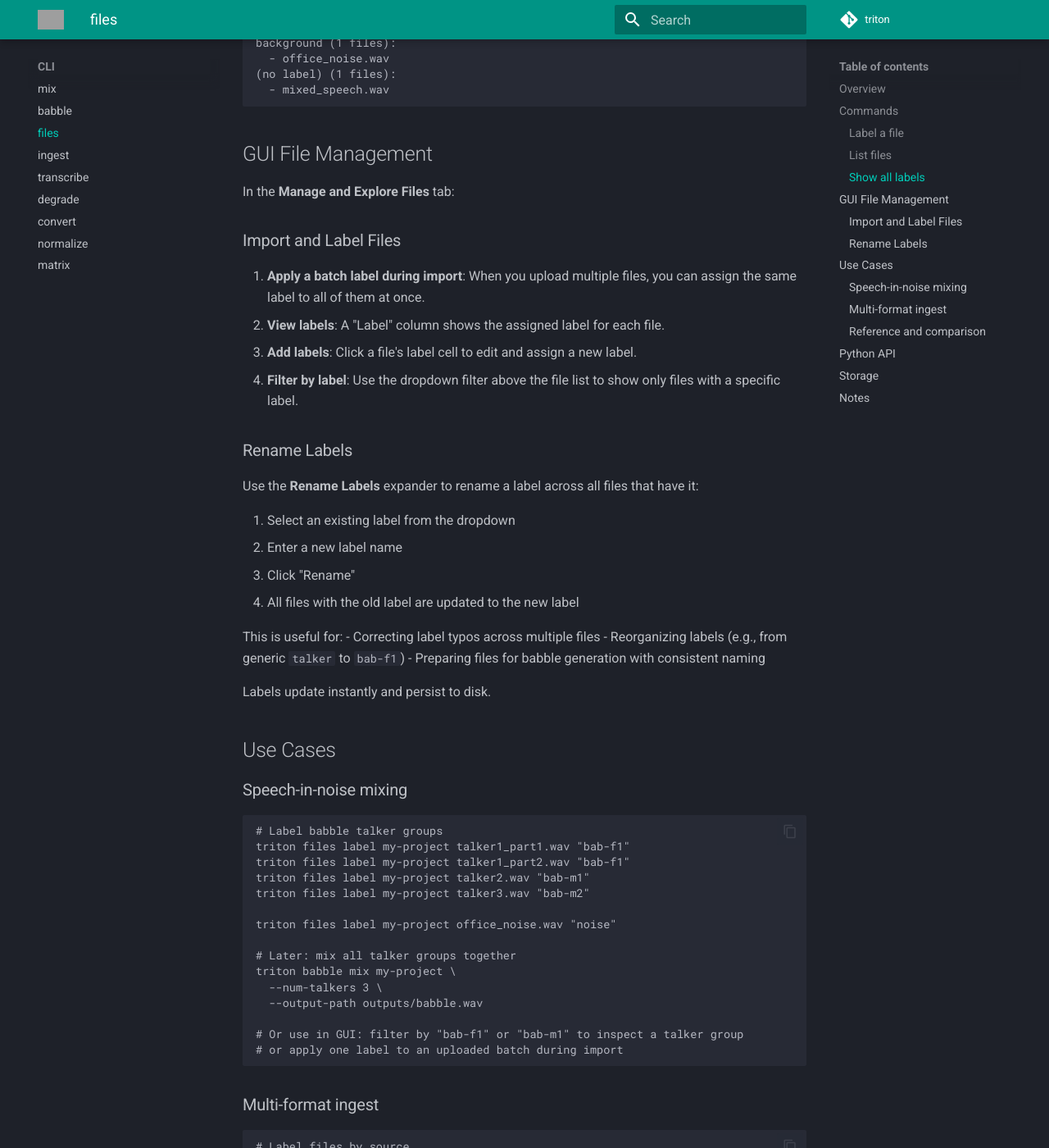
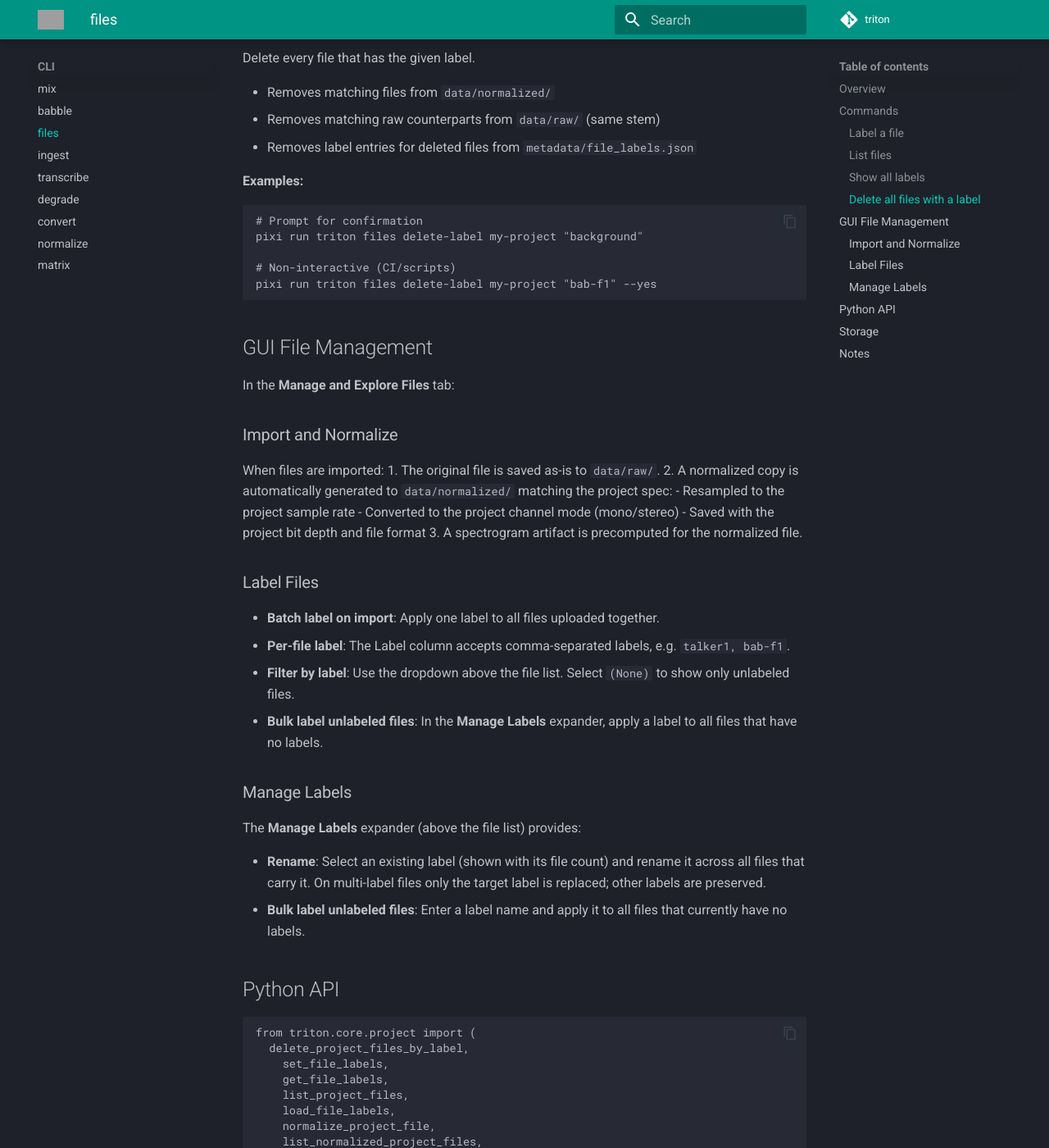
Before and after one commit to AliTafakkor/triton, an MkDocs documentation site: the page built from docs/cli/files.md, in a window 1280 px wide and 1400 px high, scrolled down 1689 px. Shown: the whole window at 82% size. Built offline with MkDocs 1.6.1 and Material for MkDocs 9.7.7, drawn with Linux system fonts in a browser that asks for light colours; comment, search, counter and statistics services are not loaded; some of the changed text lies outside the part shown; grey boxes are pictures that could not be loaded.

Commit message:
docs: update all docs and README for new project features
- core.project.md: document bit_depth, file_format, normalized_dir,
  normalize_project_file(), multi-label API, stem-based label keys
- cli/files.md: fix spectrogram source (normalized file), update label
  format example to stem keys (no extension), document delete-label command
- gui.md: document bit depth/file format in project creation, import
  normalization flow, multi-label per-file editing, (None) filter,
  bulk label unlabeled, Manage Labels expander, rename RSS Ingest tab
  section replacing stale Roadmap tab
- quickstart.md: add bit depth and file format to project creation step,
  multi-label and normalization in file management step, fix notes
- README.md: rewrite to reflect actual implemented features (project spec,
  auto-normalization, multi-label, babble, pipeline matrix)

````diff
--- a/docs/api/core.project.md
+++ b/docs/api/core.project.md
@@ -1,26 +1,61 @@
 # core.project
 
-Project lifecycle and storage helpers shared by GUI and CLI.
+Project lifecycle, storage, and normalization helpers shared by GUI and CLI.
 
 ## Project
 
-Typed project model with lifecycle and convenience methods.
+Typed project model loaded from `triton.toml`. Defines the complete audio contract for everything inside the project.
 
 ### Fields
 
-- `name`
-- `path`
-- `sample_rate`
-- `channel_mode`
+| Field | Type | Description |
+|---|---|---|
+| `name` | `str` | Project name |
+| `path` | `Path` | Project root directory |
+| `sample_rate` | `int` | Target sample rate in Hz (e.g. 16000) |
+| `channel_mode` | `"mono" \| "stereo"` | Target channel format |
+| `bit_depth` | `int` | Target bit depth: 8, 16, 24, or 32 (default 16) |
+| `file_format` | `str` | Target output format: `"wav"`, `"flac"`, or `"ogg"` (default `"wav"`) |
+
+### Properties
+
+- `raw_dir` — path to `data/raw/`
+- `normalized_dir` — path to `data/normalized/`
 
 ### Methods
 
-- `Project.load(project_dir)`
-- `Project.create(project_dir, sample_rate, channel_mode)`
-- `register_recent()`
-- `list_files()`
-- `add_file(filename, content)`
-- `to_dict()`
+- `Project.load(project_dir)` — load from `triton.toml`
+- `Project.create(project_dir, sample_rate, channel_mode, bit_depth, file_format)` — initialize + write config
+- `register_recent()` — add to recent projects list
+- `list_files()` — list normalized audio files (from `data/normalized/`)
+- `add_file(filename, content)` — write raw bytes to `data/raw/`
+- `to_dict()` — serialize to plain dict
+
+## Project config (`triton.toml`)
+
+```toml
+[project]
+name = "my-project"
+root = "/path/to/my-project"
+
+[audio]
+sample_rate = 16000
+channels = "mono"
+bit_depth = 16
+format = "wav"
+
+[storage]
+raw = "data/raw"
+normalized = "data/normalized"
+derived = "data/derived"
+metadata = "metadata"
+
+[spectrogram]
+type = "stft"
+n_fft = 1024
+hop_length = 256
+...
+```
 
 ## Pipeline
 
@@ -39,35 +74,31 @@
 
 ## Spectrogram settings
 
-Project config includes a `[spectrogram]` section with defaults used for import-time spectrogram generation.
+Project config includes a `[spectrogram]` section with defaults used at import time.
 
 ### Keys
 
 - `type` (`stft`, `mel`, `cqt`)
-- `n_fft`
-- `hop_length`
-- `win_length`
-- `window`
-- `n_mels`
-- `fmin`
-- `fmax`
-- `power`
+- `n_fft`, `hop_length`, `win_length`, `window`
+- `n_mels`, `fmin`, `fmax`, `power`
 
-### Helper
+### Helpers
 
 - `load_project_spectrogram_settings(project_dir)`
+- `update_project_spectrogram_settings(project_dir, settings)`
 
 ## Lifecycle helpers
 
-- `create_project(project_dir, sample_rate, channel_mode)`
-- `load_project_config(project_dir)`
-- `initialize_project_tree(project_dir)`
-- `write_project_config(project_dir, sample_rate, channel_mode)`
+- `create_project(project_dir, sample_rate, channel_mode, bit_depth, file_format)` — create a new project
+- `load_project_config(project_dir)` — load existing project
+- `initialize_project_tree(project_dir)` — create directory layout
+- `write_project_config(project_dir, sample_rate, channel_mode, bit_depth, file_format)` — write `triton.toml`
 
 ## Path helpers
 
 - `project_config_path(project_dir)`
-- `project_raw_dir(project_dir)`
+- `project_raw_dir(project_dir)` — `data/raw/`
+- `project_normalized_dir(project_dir)` — `data/normalized/`
 
 ## Recent projects
 
@@ -77,13 +108,30 @@
 
 ## File management
 
-- `list_project_files(project_dir)`
-- `add_project_file(project_dir, filename, content)`
+- `list_project_files(project_dir, label=None)` — list raw audio files, optionally filtered by label
+- `list_normalized_project_files(project_dir)` — list normalized audio files in `data/normalized/`
+- `add_project_file(project_dir, filename, content)` — write raw bytes to `data/raw/`
+- `normalize_project_file(project_dir, raw_path, project)` — convert a raw file to the project spec and save to `data/normalized/`
 - `rename_project_file(file_path, new_name)`
 - `delete_project_file(file_path)`
+- `delete_project_files_by_label(project_dir, label)` — delete all normalized files with a given label (and matching raw stems)
 - `sanitize_filename(name)`
+
+## File labels
+
+Labels are stored in `metadata/file_labels.json` keyed by file stem (no extension), e.g. `{ "filename": ["label1", "label2"] }`.
+Files can have multiple labels. Use comma-separated values in the GUI label field.
+Label keys use the stem so that the raw file (`file.mp3`) and normalized file (`file.wav`) share the same label entry.
+
+- `load_file_labels(project_dir)` → `dict[str, list[str]]`
+- `save_file_labels(project_dir, labels)`
+- `set_file_labels(project_dir, file_path, labels)` — set all labels for a file (replaces existing)
+- `set_file_label(project_dir, file_path, label)` — set a single label (backward-compat wrapper)
+- `get_file_labels(project_dir, file_path)` → `list[str]`
+- `get_file_label(project_dir, file_path)` → `str | None` (first label)
+- `set_project_file_labels(project_dir, file_paths, label)` — batch apply one label
 
 ## Constants
 
-- `PROJECT_CONFIG_NAME`
-- `SUPPORTED_AUDIO_SUFFIXES`
+- `PROJECT_CONFIG_NAME` — `"triton.toml"`
+- `SUPPORTED_AUDIO_SUFFIXES` — `{".wav", ".flac", ".ogg", ".mp3", ".m4a"}`
--- a/docs/cli/files.md
+++ b/docs/cli/files.md
@@ -1,17 +1,17 @@
 # files
 
-Manage project audio files with labeling and filtering.
+Manage project audio files with labeling, filtering, and normalization.
 
 ## Overview
 
-The files command provides project-aware file management including:
+The `files` command provides project-aware file management:
 
-- **Label files** with custom tags (e.g., "bab-f1", "bab-m1", "background")
+- **Label files** with one or more custom tags (e.g., `"bab-f1"`, `"background"`)
 - **Filter files** by label in both CLI and GUI
 - **View labels** across all project files
 - **Organize assets** for easier downstream processing
 
-Labels persist in `metadata/file_labels.json` and work across CLI and GUI interfaces.
+Labels persist in `metadata/file_labels.json`. A file can have multiple labels, stored as a list.
 
 ## Commands
 
@@ -21,17 +21,13 @@
 pixi run triton files label <project_dir> <filename> "<label>"
 ```
 
-Assign a label to a file. Use meaningful labels like:
-- `"bab-f1"`, `"bab-m1"` - for babble talker groups
-- `"speaker_f"`, `"speaker_m"` - for general speech talkers
-- `"noise"`, `"traffic"`, `"background"` - for background sounds
-- `"reference"` - for anchors or standard files
+Assign a label to a file. Labels are appended to the existing label set.
 
-**Example:**
+**Examples:**
 
 ```bash
-pixi run triton files label my-project speaker_female.wav "talker"
-pixi run triton files label my-project speaker_male.wav "talker"
+pixi run triton files label my-project speaker_female.wav "bab-f1"
+pixi run triton files label my-project speaker_female.wav "studio"    # adds second label
 pixi run triton files label my-project office_noise.wav "background"
 ```
 
@@ -43,7 +39,7 @@
 
 List all project files, optionally filtered by label.
 
-**Example:**
+**Examples:**
 
 ```bash
 # All files
@@ -51,9 +47,6 @@
 
 # Only babble talker groups
 pixi run triton files list my-project --label "bab-f1"
-
-# Only background noise
-pixi run triton files list my-project --label "background"
 ```
 
 ### Show all labels
@@ -62,138 +55,131 @@
 pixi run triton files show-labels <project_dir>
 ```
 
-Display a summary of all labels and the files they tag.
+Display all file-to-label mappings in the project.
 
-**Example:**
+**Output:**
+
+```
+File labels:
+
+  speaker_female.wav: bab-f1, studio
+  speaker_male.wav: bab-m1
+  office_noise.wav: background
+
+Total labeled files: 3
+```
+
+### Delete all files with a label
 
 ```bash
-pixi run triton files show-labels my-project
+pixi run triton files delete-label <project_dir> "<label>" [--yes]
 ```
 
-Output:
-```
-bab-f1 (2 files):
-  - speaker_female_part1.wav
-  - speaker_female_part2.wav
-background (1 files):
-  - office_noise.wav
-(no label) (1 files):
-  - mixed_speech.wav
+Delete every file that has the given label.
+
+- Removes matching files from `data/normalized/`
+- Removes matching raw counterparts from `data/raw/` (same stem)
+- Removes label entries for deleted files from `metadata/file_labels.json`
+
+**Examples:**
+
+```bash
+# Prompt for confirmation
+pixi run triton files delete-label my-project "background"
+
+# Non-interactive (CI/scripts)
+pixi run triton files delete-label my-project "bab-f1" --yes
 ```
 
 ## GUI File Management
 
 In the **Manage and Explore Files** tab:
 
-### Import and Label Files
+### Import and Normalize
 
-1. **Apply a batch label during import**: When you upload multiple files, you can assign the same label to all of them at once.
-2. **View labels**: A "Label" column shows the assigned label for each file.
-3. **Add labels**: Click a file's label cell to edit and assign a new label.
-4. **Filter by label**: Use the dropdown filter above the file list to show only files with a specific label.
+When files are imported:
+1. The original file is saved as-is to `data/raw/`.
+2. A normalized copy is automatically generated to `data/normalized/` matching the project spec:
+   - Resampled to the project sample rate
+   - Converted to the project channel mode (mono/stereo)
+   - Saved with the project bit depth and file format
+3. A spectrogram artifact is precomputed for the normalized file.
 
-### Rename Labels
+### Label Files
 
-Use the **Rename Labels** expander to rename a label across all files that have it:
+- **Batch label on import**: Apply one label to all files uploaded together.
+- **Per-file label**: The Label column accepts comma-separated labels, e.g. `talker1, bab-f1`.
+- **Filter by label**: Use the dropdown above the file list. Select `(None)` to show only unlabeled files.
+- **Bulk label unlabeled files**: In the **Manage Labels** expander, apply a label to all files that have no labels.
 
-1. Select an existing label from the dropdown
-2. Enter a new label name
-3. Click "Rename"
-4. All files with the old label are updated to the new label
+### Manage Labels
 
-This is useful for:
-- Correcting label typos across multiple files
-- Reorganizing labels (e.g., from generic `talker` to `bab-f1`)
-- Preparing files for babble generation with consistent naming
+The **Manage Labels** expander (above the file list) provides:
 
-Labels update instantly and persist to disk.
-
-## Use Cases
-
-### Speech-in-noise mixing
-
-```bash
-# Label babble talker groups
-triton files label my-project talker1_part1.wav "bab-f1"
-triton files label my-project talker1_part2.wav "bab-f1"
-triton files label my-project talker2.wav "bab-m1"
-triton files label my-project talker3.wav "bab-m2"
-
-triton files label my-project office_noise.wav "noise"
-
-# Later: mix all talker groups together
-triton babble mix my-project \
-  --num-talkers 3 \
-  --output-path outputs/babble.wav
-
-# Or use in GUI: filter by "bab-f1" or "bab-m1" to inspect a talker group
-# or apply one label to an uploaded batch during import
-```
-
-### Multi-format ingest
-
-```bash
-# Label files by source
-triton files label my-project podcast_ep1.wav "podcast"
-triton files label my-project podcast_ep2.wav "podcast"
-triton files label my-project audiobook.wav "audiobook"
-
-# Process only podcasts
-triton files list my-project --label "podcast"
-```
-
-### Reference and comparison
-
-```bash
-# Tag artifacts for comparison runs
-triton files label my-project baseline_output.wav "reference"
-triton files label my-project experiment_output.wav "experiment"
-```
+- **Rename**: Select an existing label (shown with its file count) and rename it across all files that carry it. On multi-label files only the target label is replaced; other labels are preserved.
+- **Bulk label unlabeled files**: Enter a label name and apply it to all files that currently have no labels.
 
 ## Python API
 
 ```python
 from triton.core.project import (
-    set_file_label,
-    get_file_label,
+  delete_project_files_by_label,
+    set_file_labels,
+    get_file_labels,
     list_project_files,
     load_file_labels,
+    normalize_project_file,
+    list_normalized_project_files,
 )
 
-# Assign a label
-set_file_label(project_dir, "speaker.wav", "bab-f1")
+# Assign multiple labels
+set_file_labels(project_dir, file_path, ["bab-f1", "studio"])
 
-# Get label for a file
-label = get_file_label(project_dir, "speaker.wav")  # → "bab-f1"
+# Get all labels for a file
+labels = get_file_labels(project_dir, file_path)  # → ["bab-f1", "studio"]
 
-# List files with a specific label
+# Filter files by label
 talker_files = list_project_files(project_dir, label="bab-f1")
-# → ["speaker.wav", ...]
 
-# Load all labels as a dict
+# Delete all files with a label
+deleted = delete_project_files_by_label(project_dir, "background")
+
+# Load all labels (keyed by stem, not filename)
 labels = load_file_labels(project_dir)
-# → {"speaker.wav": "bab-f1", "noise.wav": "background", ...}
+# → {"speaker": ["bab-f1", "studio"], "noise": ["background"]}
+
+# List normalized files
+norm_files = list_normalized_project_files(project_dir)
 ```
 
 ## Storage
 
-Labels are stored in `metadata/file_labels.json` under your project:
+```
+my-project/
+  data/
+    raw/              ← original imported files (any format)
+    normalized/       ← converted to project spec on import
+    derived/          ← pipeline outputs
+  metadata/
+    file_labels.json  ← label store
+```
+
+`file_labels.json` format (keys are file stems, no extension):
 
 ```json
 {
-  "speaker_female.wav": "bab-f1",
-  "speaker_male.wav": "bab-m1",
-  "office_noise.wav": "background"
+  "speaker_female": ["bab-f1", "studio"],
+  "speaker_male": ["bab-m1"],
+  "office_noise": ["background"]
 }
 ```
 
-This file is managed automatically; edits via CLI or GUI update it immediately.
-
 ## Notes
 
-- Labels are optional—files can exist without a label.
+- Labels are optional — files can exist without a label.
 - Labels are case-sensitive.
-- Labels persist across CLI and GUI sessions.
-- Removing a file from the project does not automatically remove its label entry.
-- Babble generation looks for labels in the form `bab-f<number>` and `bab-m<number>`.
-- Multiple files can share the same label; babble treats them as one talker group and concatenates them after RMS normalization.
+- A file can have any number of labels; use comma-separated values in the GUI.
+- The `(None)` filter in the GUI shows only files with no labels.
+- Babble generation scans all labels on each file for the `bab-f<n>` / `bab-m<n>` pattern.
+- Normalization runs automatically on import; existing raw files are not retroactively normalized.
+- Removing a file does not automatically remove its label entry.
--- a/docs/gui.md
+++ b/docs/gui.md
@@ -28,7 +28,7 @@
 - **Open**: open an existing project directory from anywhere on disk
 - **Create**: create a new project with canonical audio settings (sample rate and channel mode)
 
-When creating a project, you can also define spectrogram defaults from the UI (type and parameters). Those values are persisted into `triton.toml` under `[spectrogram]`.
+When creating a project, you define the full audio spec: sample rate, channel mode (mono/stereo), bit depth (8/16/24/32), and file format (wav/flac/ogg). You can also set spectrogram defaults (type and parameters). All settings are persisted into `triton.toml`.
 
 ## Project Structure
 
@@ -50,22 +50,50 @@
 
 ### Import Files
 
-- import one or more audio files into project raw storage (`data/raw`)
+- import one or more audio files; originals are saved to `data/raw/` and a normalized copy (matching the project spec) is written to `data/normalized/` automatically
+- optionally set a filename prefix to prepend to all imported files (useful when different sources share the same original filenames)
 - optionally assign one label to the full upload batch during import
-- view files in a compact list with metadata
+- view files in a compact list with metadata (name, size, format, labels)
 - play audio inline per file
-- rename or remove files
-- open a precomputed spectrogram per file in the right-side spectrogram panel
+- rename or remove files (also removes the matching raw counterpart)
+- open a precomputed spectrogram per file in the right-side spectrogram panel (spectrogram is generated from the normalized file)
 
-After importing files, the file browser selection and upload widget are automatically reset to allow for a clean next import.
+After importing, the file browser selection and upload widget are automatically reset to allow for a clean next import.
 
-### Rename Labels
+### Label Files
 
-Rename an existing label to apply the new name to all files that currently have that label. This is useful for:
+Each file in the list has a **Label** text field. Enter one or more comma-separated labels (e.g. `bab-f1, studio`). Labels are saved immediately when you commit the field (press Enter or tab away).
+
+- The **Filter by label** dropdown filters the list; select `(None)` to show only files with no labels.
+- Label counts are shown in the Manage Labels expander alongside each label name.
+
+### Manage Labels
+
+The **Manage Labels** expander (above the file list) provides:
+
+#### Rename a label
+
+Rename an existing label to apply the new name to all files that currently have that label. Useful for:
 
 - correcting label typos across multiple files
 - reorganizing labels (e.g., renaming all `talker` labels to `bab-f1`)
 - preparing files for babble generation with consistent naming (e.g., `bab-f1`, `bab-m1`)
+
+On multi-label files, only the target label is replaced; other labels are preserved.
+
+#### Bulk label unlabeled files
+
+Enter a label and click **Apply** to assign it to every file that currently has no labels. Useful for quickly categorizing a freshly imported batch.
+
+### Bulk Delete by Label
+
+You can remove all imported files associated with a label directly in the Manage and Explore Files tab.
+
+- in **Bulk Actions**, select a label in **Delete all files with label**
+- check **Confirm**
+- click **Delete Label Files**
+
+This removes all normalized files with that label, removes matching raw-source files, and updates label metadata.
 
 Imported files automatically trigger spectrogram computation using project defaults from `triton.toml` (`[spectrogram]` section).
 
@@ -179,10 +207,12 @@
 
 These defaults are used when importing files to precompute spectrograms.
 
-## Roadmap Tab
+## RSS Ingest Tab
 
-The roadmap tab tracks next GUI steps:
+Fetch and download podcast episodes directly into a project from an RSS feed.
 
-- project-native import pipeline
-- ingest routed through project storage
-- asset browser and run history backed by metadata
+- enter a feed URL and set a max episode limit
+- optionally filter by publish date (preset ranges: last 7 / 30 / 90 days, or custom dates)
+- preview matching episodes before downloading
+- download episodes; each file is normalized to the project spec and a spectrogram is generated
+- downloaded episodes land in `data/raw/` first, then normalized copies are written to `data/normalized/`
--- a/docs/quickstart.md
+++ b/docs/quickstart.md
@@ -8,7 +8,7 @@
 
 From the GUI dashboard:
 
-- Create a project with sample rate and channel settings (mono/stereo), or
+- Create a project with sample rate, channel mode (mono/stereo), bit depth (8/16/24/32), and file format (wav/flac/ogg), or
 - Open an existing project from anywhere on disk, or
 - Re-open from recent projects.
 
@@ -16,15 +16,17 @@
 
 In the **Manage and Explore Files** tab:
 
-- Import audio files into project raw storage
+- Import audio files — originals go to `data/raw/`, normalized copies go to `data/normalized/` automatically
+- Optionally set a filename prefix during import to avoid collisions across sources with the same filename
 - Apply one label to all files uploaded together
-- Rename files
-- **Label files** (e.g., `bab-f1`, `bab-m1`, `background`) for organization
-- **Rename labels** to apply a new label to all files with the old label (useful for bulk corrections or preparations)
-- **Filter by label** to view only files with a specific tag
-- Remove files
+- Rename files (also renames the matching raw counterpart)
+- **Label files** with one or more comma-separated labels (e.g., `bab-f1, studio`) for organization
+- **Rename labels** to apply a new label to all files with the old label (multi-label files: only the target label is replaced)
+- **Bulk label unlabeled files** — apply a single label to all files with no labels at once
+- **Filter by label** to view only files with a specific tag; use `(None)` to show only unlabeled files
+- Remove files (also removes matching raw counterpart and spectrogram artifacts)
 - Play files inline
-- View precomputed spectrograms
+- View precomputed spectrograms (generated at import time from the normalized file)
 
 ## 4) Generate babble speech (mix multiple talkers)
 
@@ -149,7 +151,7 @@
 - Current CLI commands remain path-oriented; project-first CLI commands can be layered on top of the shared core module.
 - Pipeline runs are grouped by run folder, and each step writes to its own step folder under `data/derived/pipelines/...`.
 - Generated artifacts include sidecar provenance JSON files (`<artifact>.<suffix>.json`) to record source and action history.
-- Imported files get spectrogram artifacts generated from project defaults in `triton.toml` (`[spectrogram]`).
+- Imported files are automatically normalized to the project spec (sample rate, channels, bit depth, file format) and saved to `data/normalized/`. Spectrogram artifacts are generated from the normalized file using project defaults in `triton.toml` (`[spectrogram]`).
 - Pipeline Matrix allows reproducible batch processing by combining multiple files and parameter combinations in a single run.
 - File labels persist in `metadata/file_labels.json` and work across CLI and GUI interfaces.
 - Babble generation in GUI and CLI uses the same shared core function in `triton.degrade.noise_generator`.
````
Also changed, not shown: README.md (+89 -154 lines).
